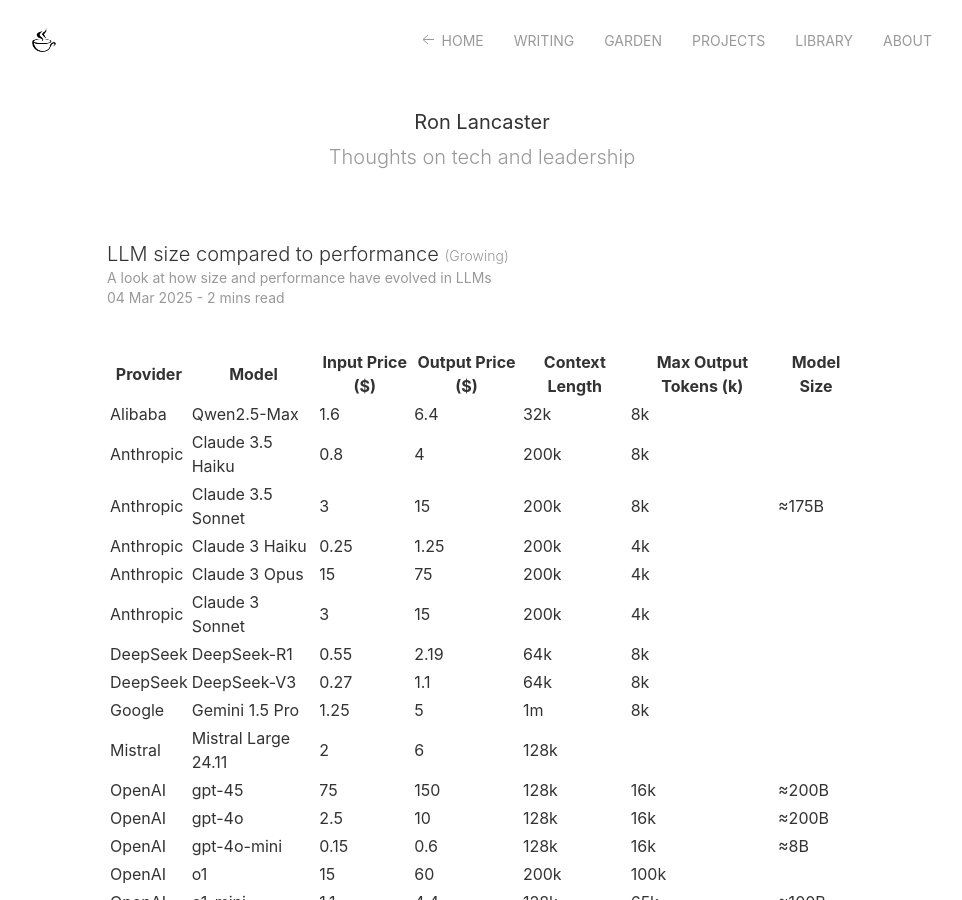
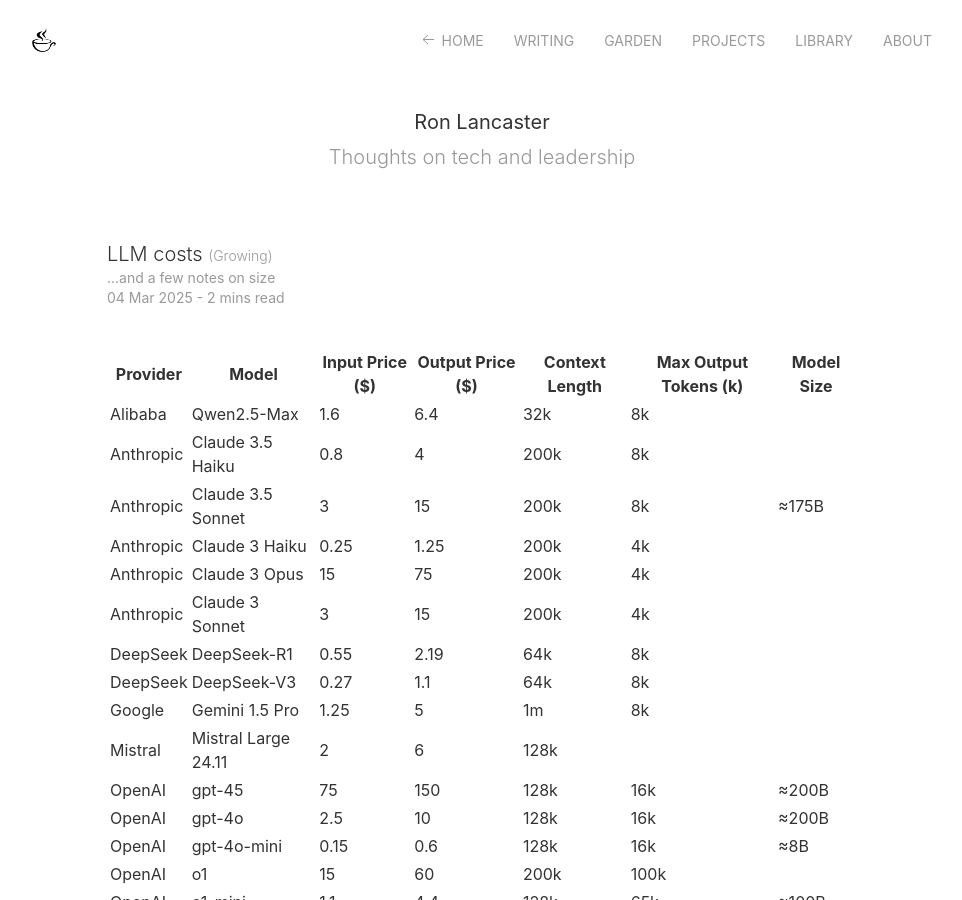
Before and after one commit to nyvyn/nyvyn.github.io, a Jekyll site: the page built from _notes/llm-size-vs-performance.markdown, in a window 1280 px wide and 900 px high. Shown: the whole window, without its empty margins (158-1120 px from the left). Built offline with Jekyll 4.4.1, drawn with Linux system fonts in a browser that asks for light colours; nearby versions of some CDN libraries.

```diff
--- a/_notes/llm-size-vs-performance.markdown
+++ b/_notes/llm-size-vs-performance.markdown
@@ -1,7 +1,7 @@
 ---
 layout: note
-title: LLM size compared to performance
-description: A look at how size and performance have evolved in LLMs
+title: LLM costs
+description: ...and a few notes on size
 date: 2025-3-4
 status: Growing
 references:
```
